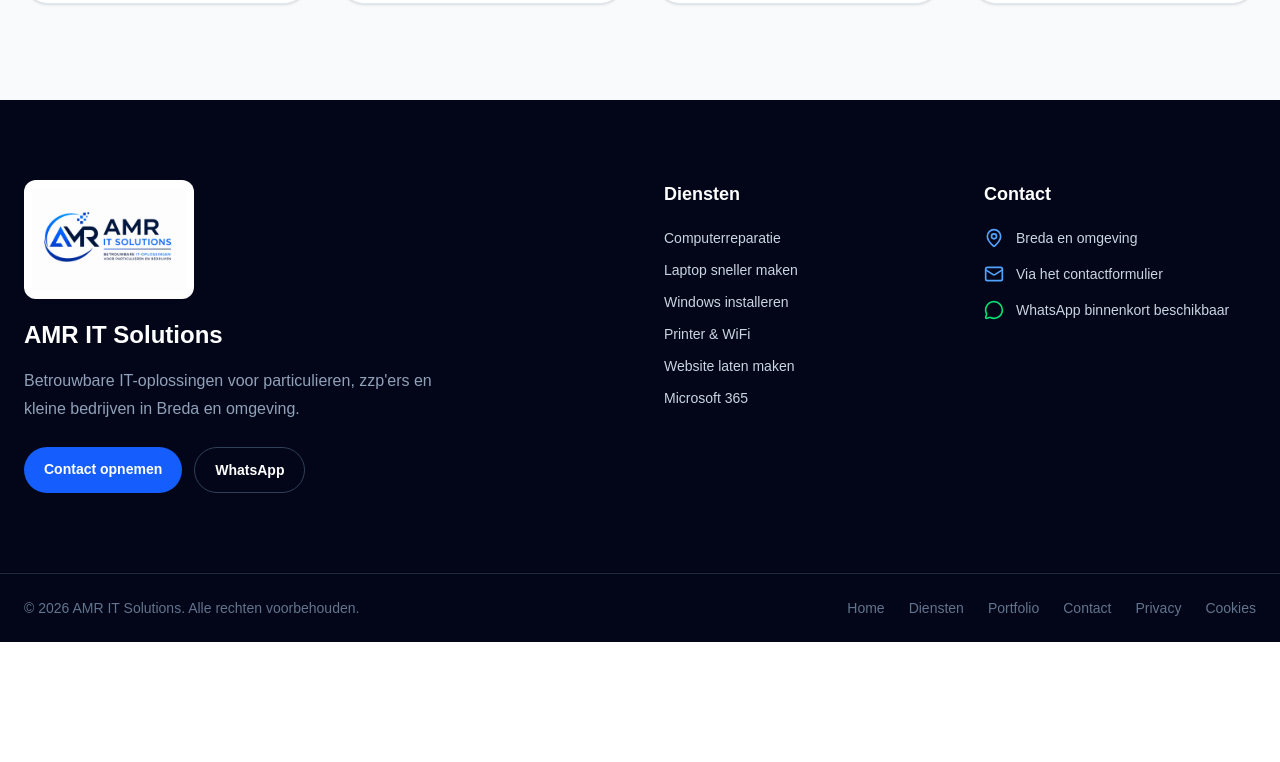
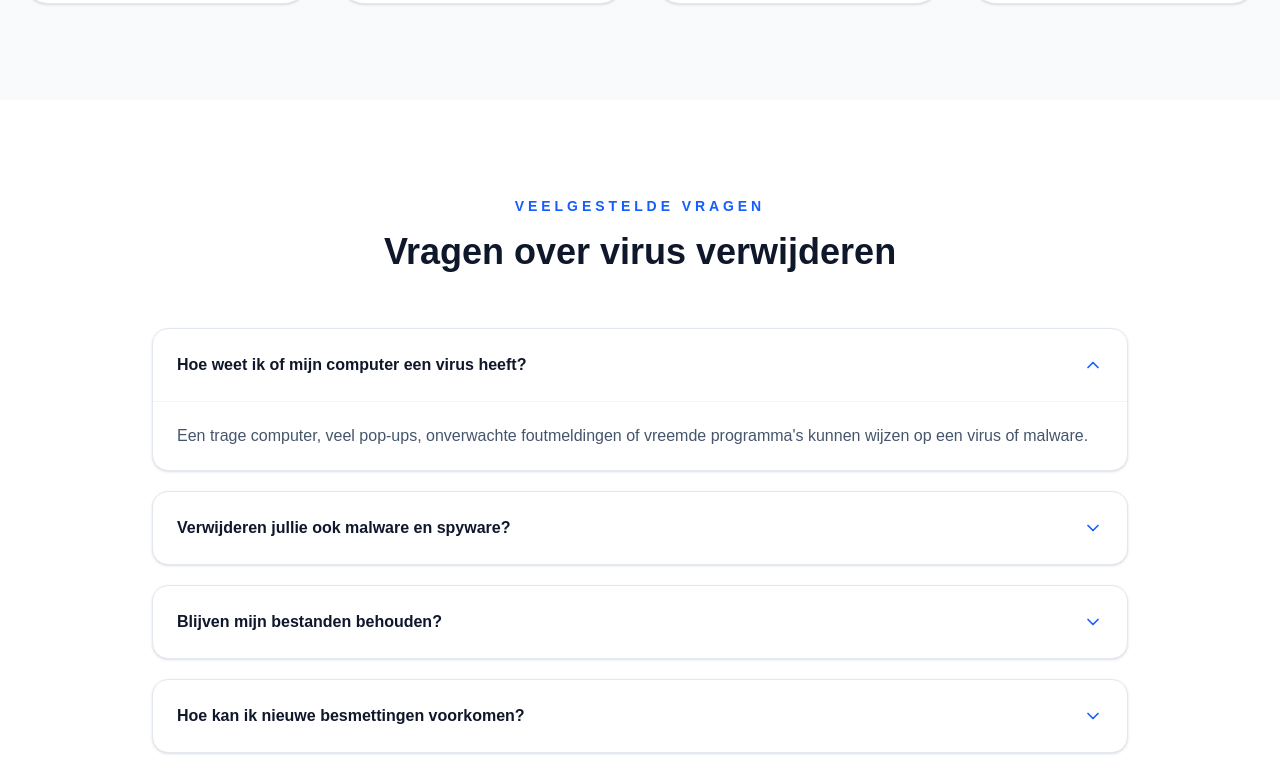
Before and after one commit to amritsolutions/amr-it-solutions, a Next.js app: page /virus-verwijderen in a window 1280 px wide. Shown: the part 2458-3220 px from the top of the page. Before the commit the page ends 3100 px from the top, so only its background shows below. Built offline with nearby package versions, Linux system fonts and the light colour scheme.

Commit message:
windows installeren

```diff
--- a/app/virus-verwijderen/page.tsx
+++ b/app/virus-verwijderen/page.tsx
@@ -2,6 +2,7 @@ import type { Metadata } from "next";
 import VirusHero from "@/components/VirusHero";
 import VirusServices from "@/components/VirusServices";
 import VirusWhy from "@/components/VirusWhy";
+import VirusFAQ from "@/components/VirusFAQ";
 
 export const metadata: Metadata = {
   title:
@@ -33,6 +34,7 @@ export default function VirusVerwijderenPage() {
       <VirusHero />
       <VirusServices />
         <VirusWhy />
+         <VirusFAQ />
     </main>
   );
 }
--- /dev/null
+++ b/components/VirusFAQ.tsx
@@ -0,0 +1,75 @@
+"use client";
+
+import { useState } from "react";
+import { ChevronDown } from "lucide-react";
+
+const faqs = [
+  {
+    question: "Hoe weet ik of mijn computer een virus heeft?",
+    answer:
+      "Een trage computer, veel pop-ups, onverwachte foutmeldingen of vreemde programma's kunnen wijzen op een virus of malware.",
+  },
+  {
+    question: "Verwijderen jullie ook malware en spyware?",
+    answer:
+      "Ja. Wij verwijderen niet alleen virussen, maar ook malware, spyware, adware en andere ongewenste software.",
+  },
+  {
+    question: "Blijven mijn bestanden behouden?",
+    answer:
+      "In de meeste gevallen wel. We proberen jouw documenten, foto's en andere bestanden veilig te behouden tijdens het opschonen.",
+  },
+  {
+    question: "Hoe kan ik nieuwe besmettingen voorkomen?",
+    answer:
+      "Na de controle geven we advies over veilig internetgebruik, updates en goede beveiligingssoftware zodat de kans op een nieuwe besmetting kleiner wordt.",
+  },
+];
+
+export default function VirusFAQ() {
+  const [open, setOpen] = useState<number | null>(0);
+
+  return (
+    <section className="bg-white py-24">
+      <div className="mx-auto max-w-5xl px-6">
+        <div className="text-center">
+          <p className="text-sm font-bold uppercase tracking-[0.28em] text-blue-600">
+            Veelgestelde vragen
+          </p>
+
+          <h2 className="mt-4 text-4xl font-extrabold text-slate-900">
+            Vragen over virus verwijderen
+          </h2>
+        </div>
+
+        <div className="mt-14 space-y-5">
+          {faqs.map((faq, index) => (
+            <div
+              key={faq.question}
+              className="overflow-hidden rounded-2xl border border-slate-200 bg-white shadow-sm"
+            >
+              <button
+                onClick={() => setOpen(open === index ? null : index)}
+                className="flex w-full items-center justify-between p-6 text-left font-semibold text-slate-900"
+              >
+                {faq.question}
+
+                <ChevronDown
+                  className={`h-5 w-5 text-blue-600 transition ${
+                    open === index ? "rotate-180" : ""
+                  }`}
+                />
+              </button>
+
+              {open === index && (
+                <div className="border-t border-slate-100 px-6 py-5 leading-7 text-slate-600">
+                  {faq.answer}
+                </div>
+              )}
+            </div>
+          ))}
+        </div>
+      </div>
+    </section>
+  );
+}
```
